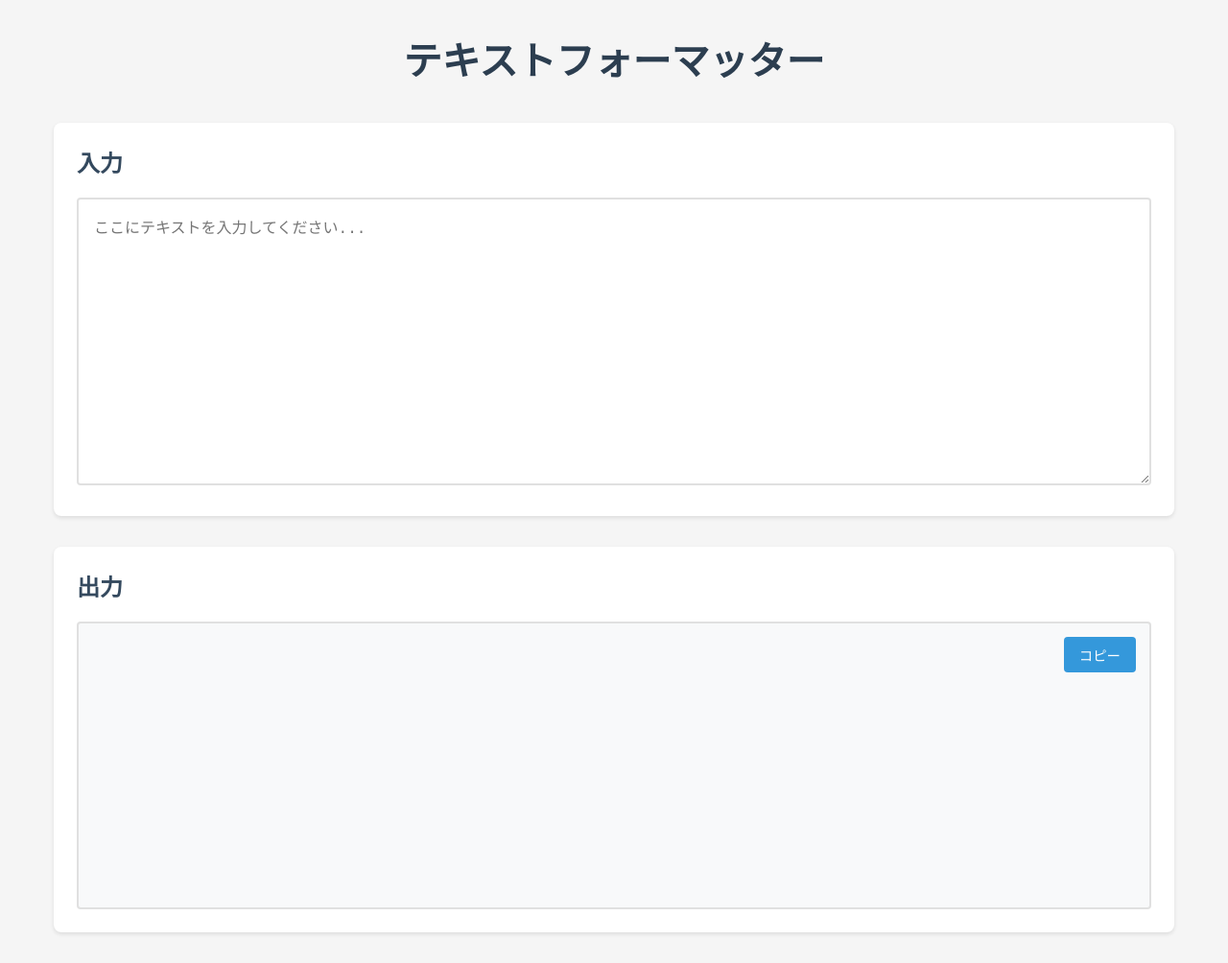
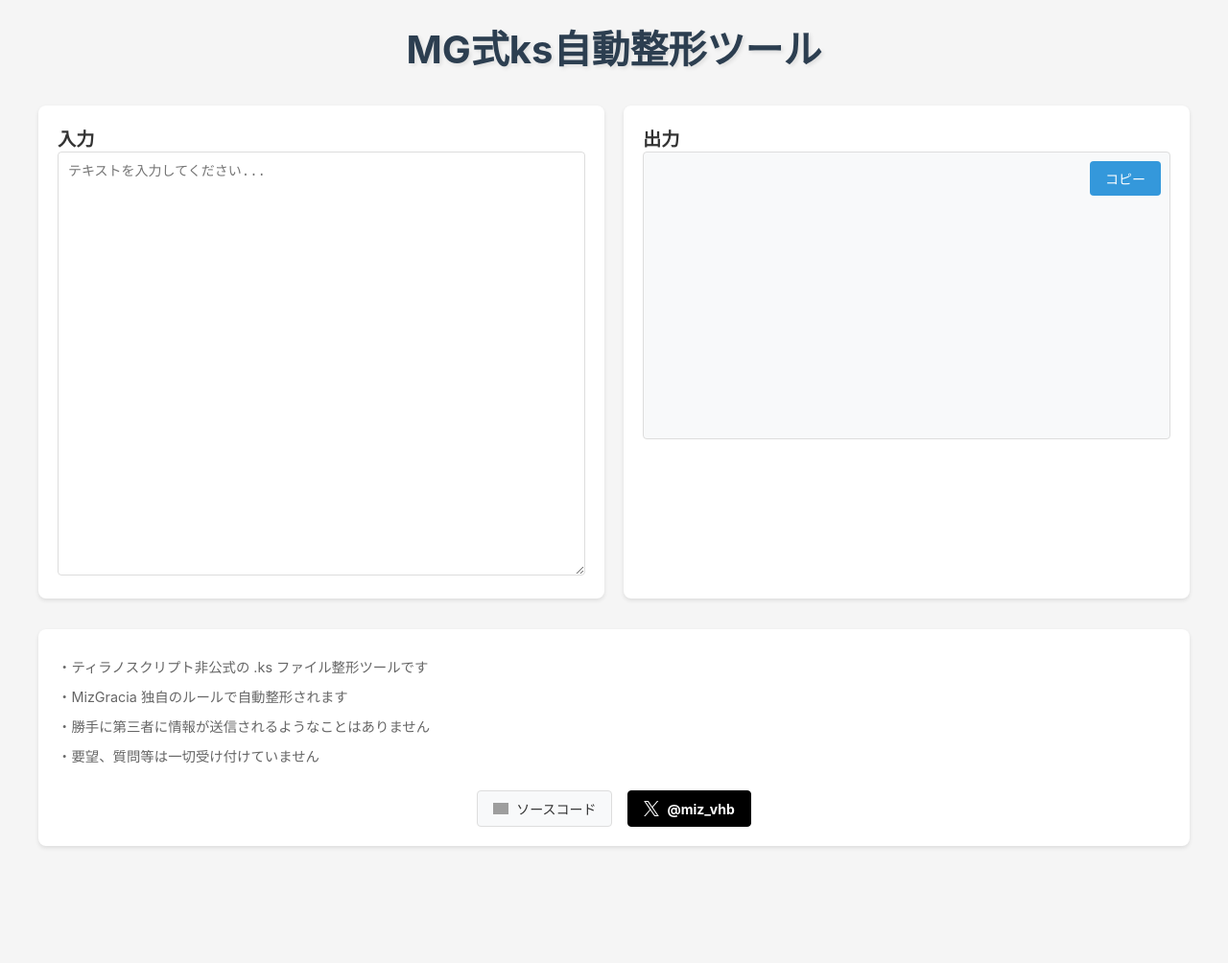
Before and after one commit to Emily57/format_ks, a plain HTML site: page index.html in a window 1280 px wide. Shown: the whole page at 96% size. After the commit the page ends 902 px from the top, so only its background shows below. Drawn offline with Linux system fonts and the light colour scheme; grey boxes are pictures that could not be loaded.

Commit message:
Improve UI for better usability and clearer information display

```diff
--- a/index.html
+++ b/index.html
@@ -3,25 +3,62 @@
   <head>
     <meta charset="UTF-8" />
     <meta name="viewport" content="width=device-width, initial-scale=1.0" />
-    <title>テキストフォーマッター</title>
+    <title>MG式ks自動整形ツール</title>
     <link rel="stylesheet" href="styles.css" />
   </head>
   <body>
+    <h1>MG式ks自動整形ツール</h1>
     <div class="container">
-      <h1>テキストフォーマッター</h1>
       <div class="input-section">
         <h2>入力</h2>
         <textarea
-          id="input-text"
-          placeholder="ここにテキストを入力してください..."
+          id="input"
+          placeholder="テキストを入力してください..."
+          rows="20"
         ></textarea>
       </div>
       <div class="output-section">
         <h2>出力</h2>
         <div class="output-container">
-          <pre id="output-text"></pre>
+          <pre id="output"></pre>
           <button id="copy-button">コピー</button>
         </div>
+      </div>
+    </div>
+    <div class="footer">
+      <div class="notice">
+        <p>・ティラノスクリプト非公式の .ks ファイル整形ツールです</p>
+        <p>・MizGracia 独自のルールで自動整形されます</p>
+        <p>・勝手に第三者に情報が送信されるようなことはありません</p>
+        <p>・要望、質問等は一切受け付けていません</p>
+      </div>
+      <div class="links">
+        <a
+          href="https://github.com/Emily57/format_ks"
+          target="_blank"
+          rel="noopener noreferrer"
+          class="link-button"
+        >
+          <img
+            src="https://github.githubassets.com/images/modules/logos_page/GitHub-Mark.png"
+            alt="GitHub"
+            class="icon"
+          />
+          ソースコード
+        </a>
+        <a
+          href="https://x.com/miz_vhb"
+          target="_blank"
+          rel="noopener noreferrer"
+          class="link-button"
+        >
+          <svg viewbox="0 0 1200 1227" xmlns="http://www.w3.org/2000/svg">
+            <path
+              d="m714.163 519.284 446.727-519.284h-105.86l-387.893 450.887-309.809-450.887h-357.328l468.492 681.821-468.492 544.549h105.866l409.625-476.152 327.181 476.152h357.328l-485.863-707.086zm-144.998 168.544-47.468-67.894-377.686-540.2396h162.604l304.797 435.9906 47.468 67.894 396.2 566.721h-162.604l-323.311-462.446z"
+            ></path>
+          </svg>
+          @miz_vhb
+        </a>
       </div>
     </div>
     <script src="textProcessor.js"></script>
--- a/script.js
+++ b/script.js
@@ -1,18 +1,18 @@
 document.addEventListener("DOMContentLoaded", () => {
-  const inputText = document.getElementById("input-text");
-  const outputText = document.getElementById("output-text");
+  const input = document.getElementById("input");
+  const output = document.getElementById("output");
   const copyButton = document.getElementById("copy-button");
 
-  // 入力テキストが変更されたときの処理
-  inputText.addEventListener("input", () => {
-    const processedText = textProcessor.process(inputText.value);
-    outputText.textContent = processedText;
+  // 入力テキストが変更されたときに処理を実行
+  input.addEventListener("input", () => {
+    const processedText = textProcessor.process(input.value);
+    output.textContent = processedText;
   });
 
   // コピーボタンの処理
   copyButton.addEventListener("click", async () => {
     try {
-      await navigator.clipboard.writeText(outputText.textContent);
+      await navigator.clipboard.writeText(output.textContent);
       copyButton.textContent = "コピーしました！";
       setTimeout(() => {
         copyButton.textContent = "コピー";
--- a/styles.css
+++ b/styles.css
@@ -5,16 +5,18 @@
 }
 
 body {
-  font-family: "Helvetica Neue", Arial, sans-serif;
-  line-height: 1.6;
-  color: #333;
+  font-family: -apple-system, BlinkMacSystemFont, "Segoe UI", Roboto,
+    "Helvetica Neue", Arial, sans-serif;
+  margin: 0;
+  padding: 20px;
   background-color: #f5f5f5;
 }
 
 .container {
   max-width: 1200px;
-  margin: 2rem auto;
-  padding: 0 1rem;
+  margin: 0 auto;
+  display: flex;
+  gap: 20px;
 }
 
 h1 {
@@ -22,66 +24,68 @@ h1 {
   color: #2c3e50;
   margin-bottom: 2rem;
   font-size: 2.5rem;
+  font-weight: bold;
+  text-shadow: 2px 2px 4px rgba(0, 0, 0, 0.1);
 }
 
 h2 {
-  color: #34495e;
-  margin-bottom: 1rem;
-  font-size: 1.5rem;
+  margin-top: 0;
+  color: #333;
+  font-size: 1.2em;
 }
 
 .input-section,
 .output-section {
-  background-color: white;
+  flex: 1;
+  background: white;
+  padding: 20px;
   border-radius: 8px;
-  padding: 1.5rem;
-  margin-bottom: 2rem;
   box-shadow: 0 2px 4px rgba(0, 0, 0, 0.1);
 }
 
-textarea {
-  width: 100%;
-  height: 300px;
-  padding: 1rem;
-  border: 2px solid #e0e0e0;
-  border-radius: 4px;
-  font-size: 1rem;
-  resize: vertical;
-  transition: border-color 0.3s ease;
-}
-
-textarea:focus {
-  outline: none;
-  border-color: #3498db;
+.output-section {
+  position: relative;
 }
 
 .output-container {
   position: relative;
 }
 
+textarea,
 pre {
   width: 100%;
-  min-height: 300px;
-  padding: 1rem;
-  background-color: #f8f9fa;
-  border: 2px solid #e0e0e0;
+  padding: 10px;
+  border: 1px solid #ddd;
   border-radius: 4px;
-  font-size: 1rem;
+  font-family: monospace;
+  font-size: 14px;
+  line-height: 1.5;
   white-space: pre-wrap;
   word-wrap: break-word;
 }
 
+textarea {
+  resize: vertical;
+  min-height: 300px;
+}
+
+pre {
+  background-color: #f8f9fa;
+  margin: 0;
+  min-height: 300px;
+}
+
 #copy-button {
   position: absolute;
-  top: 1rem;
-  right: 1rem;
-  padding: 0.5rem 1rem;
+  top: 10px;
+  right: 10px;
+  padding: 8px 16px;
   background-color: #3498db;
   color: white;
   border: none;
   border-radius: 4px;
   cursor: pointer;
-  font-size: 0.9rem;
+  font-size: 14px;
   transition: background-color 0.3s ease;
 }
 
@@ -92,3 +96,78 @@ pre {
 #copy-button:active {
   transform: scale(0.98);
 }
+
+.footer {
+  max-width: 1200px;
+  margin: 2rem auto 0;
+  padding: 20px;
+  background: white;
+  border-radius: 8px;
+  box-shadow: 0 2px 4px rgba(0, 0, 0, 0.1);
+}
+
+.notice {
+  margin-bottom: 1.5rem;
+  color: #666;
+  font-size: 0.9rem;
+  line-height: 1.6;
+}
+
+.notice p {
+  margin: 0.5rem 0;
+}
+
+.links {
+  display: flex;
+  gap: 1rem;
+  justify-content: center;
+}
+
+.link-button {
+  display: flex;
+  align-items: center;
+  gap: 0.5rem;
+  padding: 8px 16px;
+  background-color: #f8f9fa;
+  color: #333;
+  text-decoration: none;
+  border: 1px solid #ddd;
+  border-radius: 4px;
+  font-size: 14px;
+  transition: all 0.3s ease;
+}
+
+.link-button:hover {
+  background-color: #e9ecef;
+  transform: translateY(-1px);
+  box-shadow: 0 2px 4px rgba(0, 0, 0, 0.1);
+}
+
+.link-button:active {
+  transform: translateY(0);
+}
+
+/* Xボタンの特別なスタイル */
+.link-button:last-child {
+  background-color: #000000;
+  color: #ffffff;
+  border-color: #000000;
+  font-weight: bold;
+}
+
+.link-button:last-child:hover {
+  background-color: #333333;
+  border-color: #333333;
+}
+
+.icon {
+  width: 16px;
+  height: 16px;
+  object-fit: contain;
+}
+
+.link-button svg {
+  width: 16px;
+  height: 16px;
+  fill: currentColor;
+}
```
